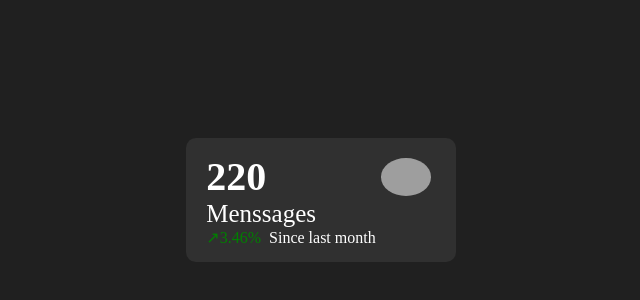
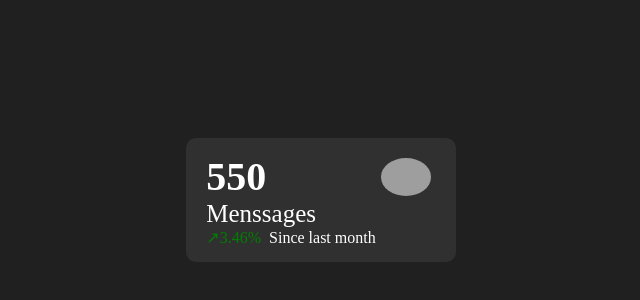
Before and after one commit to JorgeCespedesCA/practicando-examen1, a plain HTML site: page index.html in a window 1280 px wide. Shown: the part 200-500 px from the top of the page, 319-959 px from the left. Drawn offline with Linux system fonts and the light colour scheme; grey boxes are pictures that could not be loaded.

Commit message:
cambio en fix1

```diff
--- a/index.html
+++ b/index.html
@@ -13,7 +13,7 @@
         <div class="parteariba">
 
             <div class="cabeza">
-                <h3>220</h3>
+                <h3>550</h3>
                 <p>Menssages</p>
         </div>
         <div class="parteabajo">
```
